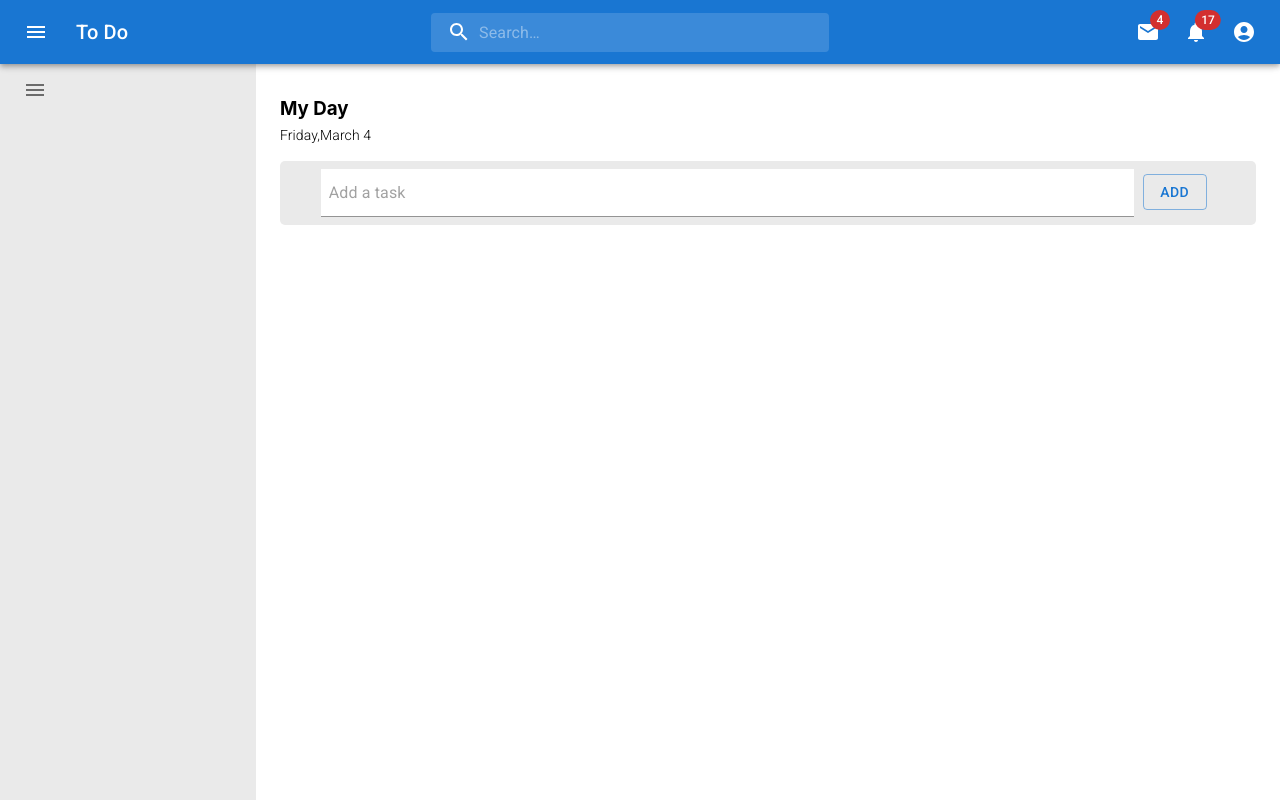
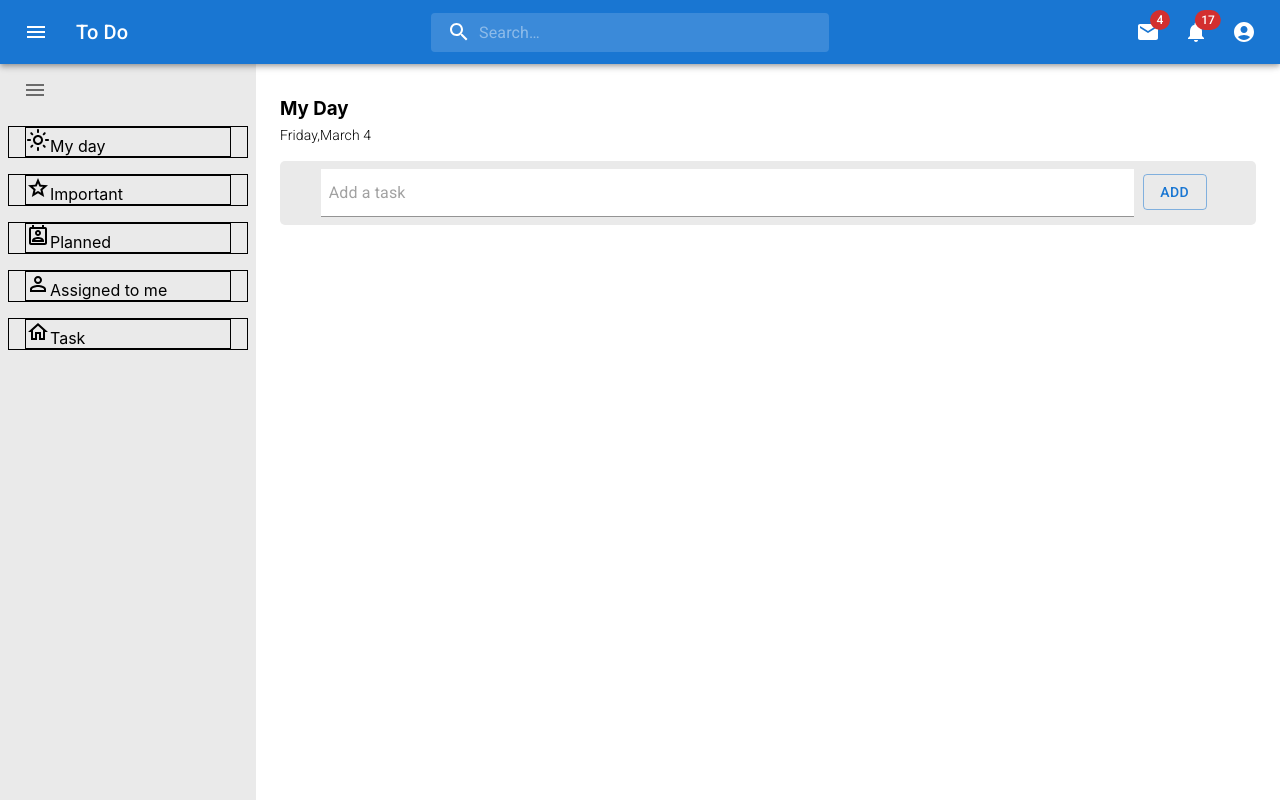
Before and after one commit to Hamzashahfiq/react-todo, a React (Create React App) app: page / in a window 1280 px wide. Built offline with nearby package versions, Linux system fonts and the light colour scheme.

Commit message:
add side nav bar item

```diff
--- /dev/null
+++ b/src/component/sideNavBar/SideNavBar.js
@@ -0,0 +1,34 @@
+import React from 'react'
+import { SideBarData } from '../../constant/SideBarData';
+
+import Box from '@mui/material/Box';
+
+
+export default function SideNavBar() {
+    console.log(SideBarData)
+    return (
+        <div>
+            {
+                SideBarData.map((item, index) => {
+                    return (
+                        <Box key={index}>
+
+                            <Box component='ul' sx={{ border: 1, px: 2 }}>
+                                <Box component='li' sx={{ listStyleType: 'none', mx: 0, border: 1 }}>
+                                    <Box component='a'>
+                                        <Box component='span'>
+                                            {item.icon}
+                                        </Box>
+                                        <Box component='span'>
+                                            {item.name }
+                                        </Box>
+                                    </Box>
+                                </Box>
+                            </Box>
+                        </Box>
+                    )
+                })
+            }
+        </div>
+    )
+}
--- /dev/null
+++ b/src/constant/SideBarData.js
@@ -0,0 +1,28 @@
+import LightModeOutlinedIcon from '@mui/icons-material/LightModeOutlined';
+import GradeOutlinedIcon from '@mui/icons-material/GradeOutlined';
+import PermContactCalendarOutlinedIcon from '@mui/icons-material/PermContactCalendarOutlined';
+import PermIdentityOutlinedIcon from '@mui/icons-material/PermIdentityOutlined';
+import HomeOutlinedIcon from '@mui/icons-material/HomeOutlined';
+
+export const SideBarData = [
+    {
+        name: 'My day',
+        icon: <LightModeOutlinedIcon />
+    },
+    {
+        name: 'Important',
+        icon: <GradeOutlinedIcon />
+    },
+    {
+        name: 'Planned',
+        icon: <PermContactCalendarOutlinedIcon />
+    },
+    {
+        name: 'Assigned to me',
+        icon: <PermIdentityOutlinedIcon />
+    },
+    {
+        name: 'Task',
+        icon: <HomeOutlinedIcon/>
+    },
+]
--- a/src/pages/home/Home.js
+++ b/src/pages/home/Home.js
@@ -10,6 +10,7 @@ import EditIcon from '@mui/icons-material/Edit';
 import DeleteIcon from '@mui/icons-material/Delete';
 import IconButton from '@mui/material/IconButton';
 import Tooltip from '@mui/material/Tooltip';
+import SideNavBar from '../../component/sideNavBar/SideNavBar'
 
 let date = new Date();
 let day = date.getDay();
@@ -63,6 +64,7 @@ export default function Home() {
                 {openLeft ?
                     <Box sx={{ height: '100%', width: '20%', bgcolor: '#EAEAEA', pt: '70px', px: 1, boxSizing: 'border-box' }}>
                         <IconBtn icon={<MenuIcon />} onClickHandler={leftDivHandler} btnStyle={{ marginLeft: { xs: '0', sm: '7px' } }} />
+                        <SideNavBar />
                     </Box> :
                     <Box sx={{ height: '100%', display: 'none', width: '20%', bgcolor: '#EAEAEA', pt: '70px', px: 1, boxSizing: 'border-box' }}>
                         <IconBtn icon={<MenuIcon />} onClickHandler={leftDivHandler} btnStyle={{ marginLeft: { xs: '0', sm: '7px' } }} />
```
